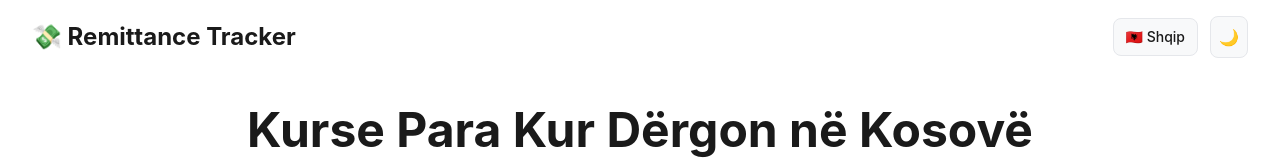
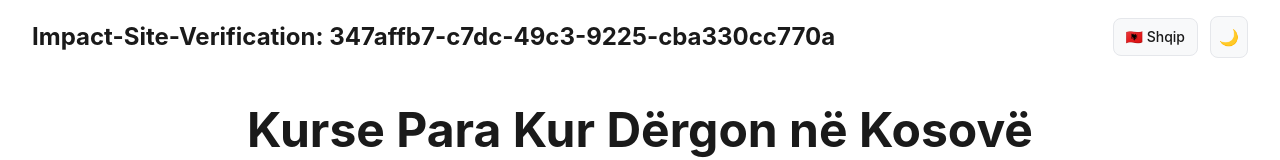
Before and after one commit to GentritSE/remittance-tracker, a React (Vite) app: page / in a window 1280 px wide. Shown: the top 160 px of the page. Built offline with nearby package versions, Linux system fonts and the light colour scheme; no server answers; the HTML template or start-up script is replaced by a standard one.

Commit message:
Update header title to 'Impact-Site-Verification'

```diff
--- a/src/components/Header.jsx
+++ b/src/components/Header.jsx
@@ -11,7 +11,7 @@ export default function Header() {
         <div className="flex justify-between items-center">
           <div className="flex items-center">
             <h1 className="text-xl md:text-2xl font-bold text-[#1A1A1A] dark:text-[#E7E9EA] transition-colors duration-300">
-              💸 Remittance Tracker
+              Impact-Site-Verification: 347affb7-c7dc-49c3-9225-cba330cc770a
             </h1>
           </div>
 
```
